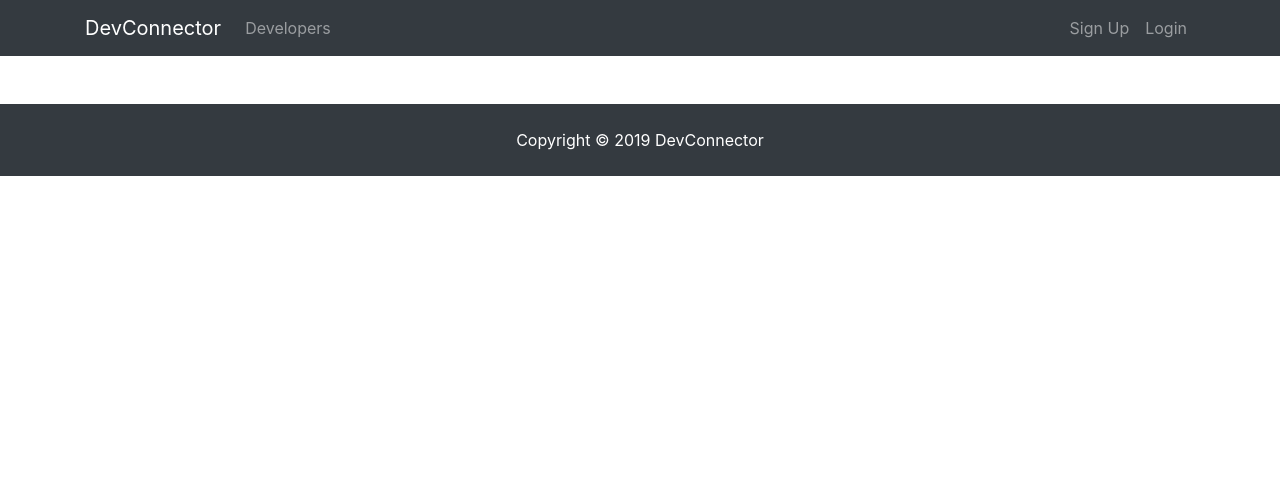
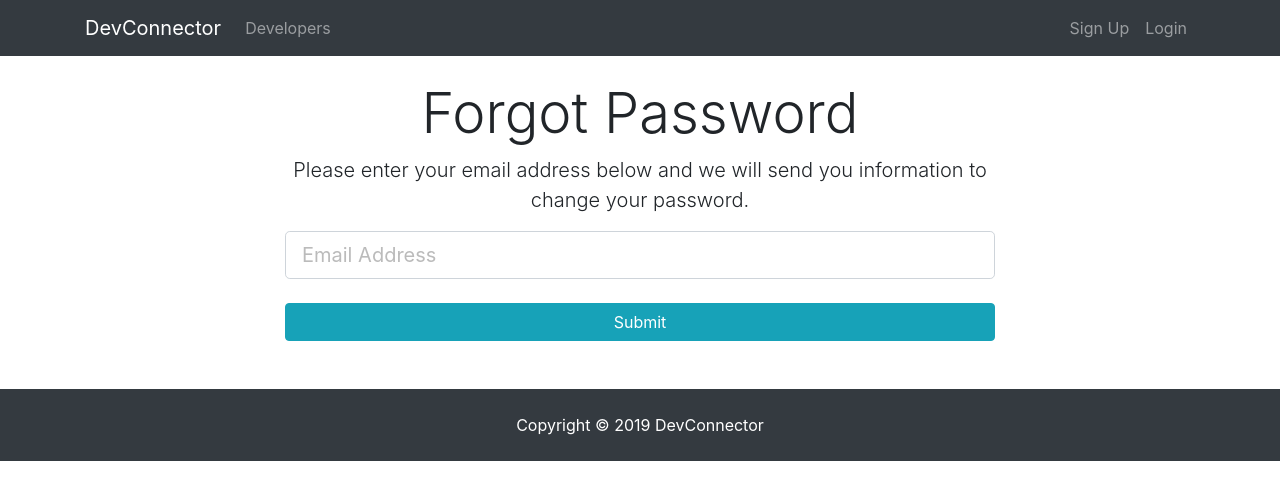
Before and after one commit to abdamin/socket-socialnetwork, a React (Create React App) app in the folder client/: page /forgot-password in a window 1280 px wide. Shown: the top 500 px of the page. Built offline with nearby package versions, Linux system fonts and the light colour scheme.

Commit message:
More Secure Account Verification Using token in params

```diff
--- a/client/src/App.js
+++ b/client/src/App.js
@@ -13,10 +13,11 @@ import Footer from "./components/layout/Footer";
 import Landing from "./components/layout/Landing";
 import Register from "./components/auth/Register";
 import Login from "./components/auth/Login";
-import AccountVerified from "./components/AccountVerification/AccountVerified";
-import TokenExpired from "./components/AccountVerification/TokenExpired";
+import AccountVerify from "./components/AccountVerification/AccountVerify";
 
 import EmailVerification from "./components/AccountVerification/EmailVerification";
+import ForgotPassword from "./components/ForgotPassword/ForgotPassword";
+
 import Dashboard from "./components/dashboard/Dashboard";
 import CreateProfile from "./components/create-profile/CreateProfile";
 import EditProfile from "./components/edit-profile/EditProfile";
@@ -63,10 +64,10 @@ class App extends Component {
               />
               <Route
                 exact
-                path="/account-verified"
-                component={AccountVerified}
+                path="/account-verify/:token"
+                component={AccountVerify}
               />
-              <Route exact path="/token-expired" component={TokenExpired} />
+              <Route exact path="/forgot-password" component={ForgotPassword} />
               <Switch>
                 <PrivateRoute exact path="/dashboard" component={Dashboard} />
               </Switch>
--- a/client/src/components/AccountVerification/AccountVerified.js
+++ /dev/null
@@ -1,30 +0,0 @@
-import React from "react";
-import { Link } from "react-router-dom";
-
-const AccountVerified = () => {
-  return (
-    <div className="login">
-      <div className="container">
-        <div className="row">
-          <div className="col-md-8 m-auto">
-            <h1 className="display-4 text-center">Account Verified</h1>
-            <p className="lead text-center">
-              You may sign in to your DevConnector account
-            </p>
-            <div className="text-center">
-              <Link
-                to="/login"
-                value="Login"
-                className="btn btn-info btn-lg mt-4"
-              >
-                Login
-              </Link>
-            </div>
-          </div>
-        </div>
-      </div>
-    </div>
-  );
-};
-
-export default AccountVerified;
--- /dev/null
+++ b/client/src/components/AccountVerification/AccountVerify.js
@@ -0,0 +1,77 @@
+import React from "react";
+import { Link } from "react-router-dom";
+import axios from "axios";
+
+class AccountVerify extends React.Component {
+  constructor() {
+    super();
+    this.state = {
+      response: "",
+      isVerified: false
+    };
+  }
+
+  componentDidMount() {
+    const token = this.props.match.params.token;
+    axios
+      .get(`/api/confirmation/${token}`)
+      .then(res => {
+        this.setState({ isVerified: true });
+      })
+      .catch(err => {
+        this.setState({ response: err.response.data.response });
+      });
+  }
+
+  render() {
+    const { response, isVerified } = this.state;
+    if (isVerified) {
+      return (
+        <div className="login">
+          <div className="container">
+            <div className="row">
+              <div className="col-md-8 m-auto">
+                <h1 className="display-4 text-center">Account Verified</h1>
+                <p className="lead text-center">
+                  You may sign in to your DevConnector account
+                </p>
+                <div className="text-center">
+                  <Link
+                    to="/login"
+                    value="Login"
+                    className="btn btn-info btn-lg mt-4"
+                  >
+                    Login
+                  </Link>
+                </div>
+              </div>
+            </div>
+          </div>
+        </div>
+      );
+    } else {
+      return (
+        <div className="login">
+          <div className="container">
+            <div className="row">
+              <div className="col-md-8 m-auto">
+                <p className="lead text-center">{response}</p>
+                <div className="text-center">
+                  <Link
+                    to="/resendVerification"
+                    value="Login"
+                    className="btn btn-info btn-lg mt-4"
+                  >
+                    Resend Confirmation Email
+                  </Link>
+                </div>
+              </div>
+            </div>
+          </div>
+        </div>
+      );
+    }
+  }
+}
+
+export default AccountVerify;
--- a/client/src/components/AccountVerification/TokenExpired.js
+++ /dev/null
@@ -1,26 +0,0 @@
-import React from "react";
-import { Link } from "react-router-dom";
-
-const AccountVerified = () => {
-  return (
-    <div className="login">
-      <div className="container">
-        <div className="row">
-          <div className="col-md-8 m-auto">
-            <p className="display-4 text-center">This link has expired. </p>
-            <div className="text-center">
-              <Link
-                to="/resendVerification"
-                className="btn btn-info btn-lg mt-4"
-              >
-                Resend Verification Email
-              </Link>
-            </div>
-          </div>
-        </div>
-      </div>
-    </div>
-  );
-};
-
-export default AccountVerified;
--- /dev/null
+++ b/client/src/components/ForgotPassword/ForgotPassword.js
@@ -0,0 +1,116 @@
+import React, { Component } from "react";
+import PropTypes from "prop-types";
+import { connect } from "react-redux";
+import { verifyUser } from "../../actions/authActions";
+import { bindActionCreators } from "redux";
+import { withRouter } from "react-router-dom";
+import classnames from "classnames";
+import isEmpty from "../../validation/is-empty";
+
+class ResetEmail extends Component {
+  constructor() {
+    super();
+    this.state = {
+      email: "",
+      errors: {},
+      emailSent: false
+    };
+  }
+
+  onChange = e => {
+    this.setState({ [e.target.name]: e.target.value });
+    this.setState({ emailSent: false, errors: {} });
+  };
+
+  componentDidMount() {
+    //if logged in go to dashboard
+    if (this.props.auth.isAuthenticated) {
+      this.props.history.push("/dashboard");
+    }
+  }
+  componentWillReceiveProps(nextProps) {
+    if (nextProps.auth.isAuthenticated) {
+      this.props.history.push("/dashboard");
+    }
+    if (nextProps.errors) {
+      this.setState({ errors: nextProps.errors });
+    }
+  }
+
+  onSubmit = e => {
+    e.preventDefault();
+
+    const userData = {
+      email: this.state.email
+    };
+    this.props.verifyUser(userData);
+    this.setState({ emailSent: isEmpty(this.state.errors) });
+  };
+
+  render() {
+    const { errors, emailSent } = this.state;
+    return (
+      <div className="login">
+        <div className="container">
+          <div className="row">
+            <div className="col-md-8 m-auto">
+              <h1 className="display-4 text-center">Forgot Password</h1>
+              <p className="lead text-center">
+                Please enter your email address below and we will send you
+                information to change your password.
+              </p>
+              <form onSubmit={this.onSubmit}>
+                <div>
+                  <div className="form-group has-success">
+                    <input
+                      className={classnames("form-control form-control-lg", {
+                        //add this class to errors.type
+                        "is-invalid": errors.email,
+                        "is-valid": emailSent
+                      })}
+                      placeholder="Email Address"
+                      name="email"
+                      value={this.state.email}
+                      onChange={this.onChange}
+                    />
+
+                    {/*display errors if the error.name exists*/}
+                    {errors.email && (
+                      <div className="invalid-feedback">{errors.email}</div>
+                    )}
+                    {emailSent && isEmpty(errors) && (
+                      <div className="valid-feedback">
+                        Verification Link Sent. Please check your email
+                      </div>
+                    )}
+                  </div>
+                </div>
+                <input type="submit" className="btn btn-info btn-block mt-4" />
+              </form>
+            </div>
+          </div>
+        </div>
+      </div>
+    );
+  }
+}
+
+ResetEmail.propTypes = {
+  verifyUser: PropTypes.func.isRequired,
+  auth: PropTypes.object.isRequired,
+  errors: PropTypes.object.isRequired
+};
+
+const mapStateToProps = state => ({
+  auth: state.auth,
+  errors: state.errors
+});
+
+const mapDispatchToProps = dispatch => {
+  return bindActionCreators({ verifyUser: verifyUser }, dispatch);
+};
+
+export default connect(
+  mapStateToProps,
+  mapDispatchToProps
+)(withRouter(ResetEmail));
--- a/client/src/components/auth/Login.js
+++ b/client/src/components/auth/Login.js
@@ -80,8 +80,23 @@ class Login extends Component {
                     Resend Verification Email?
                   </Link>
                 )}
+                <input
+                  type="submit"
+                  value="Login"
+                  className="btn btn-info btn-block mt-4"
+                />
 
-                <input type="submit" className="btn btn-info btn-block mt-4" />
+                <div class="mt-4">
+                  <div class="d-flex justify-content-center links">
+                    Don't have an account?{" "}
+                    <Link to="/register" class="ml-2">
+                      Sign Up
+                    </Link>
+                  </div>
+                  <div class="d-flex justify-content-center links">
+                    <Link to="/forgot-password">Forgot your password?</Link>
+                  </div>
+                </div>
               </form>
             </div>
           </div>
--- a/client/src/components/auth/Register.js
+++ b/client/src/components/auth/Register.js
@@ -101,7 +101,11 @@ class Register extends Component {
                   error={errors.password2}
                 />
 
-                <input type="submit" className="btn btn-info btn-block mt-4" />
+                <input
+                  type="submit"
+                  value="Sign Up"
+                  className="btn btn-info btn-block mt-4"
+                />
               </form>
             </div>
           </div>
```
Also changed, not shown: 2 other files (tests, documents, lock files or other folders).
